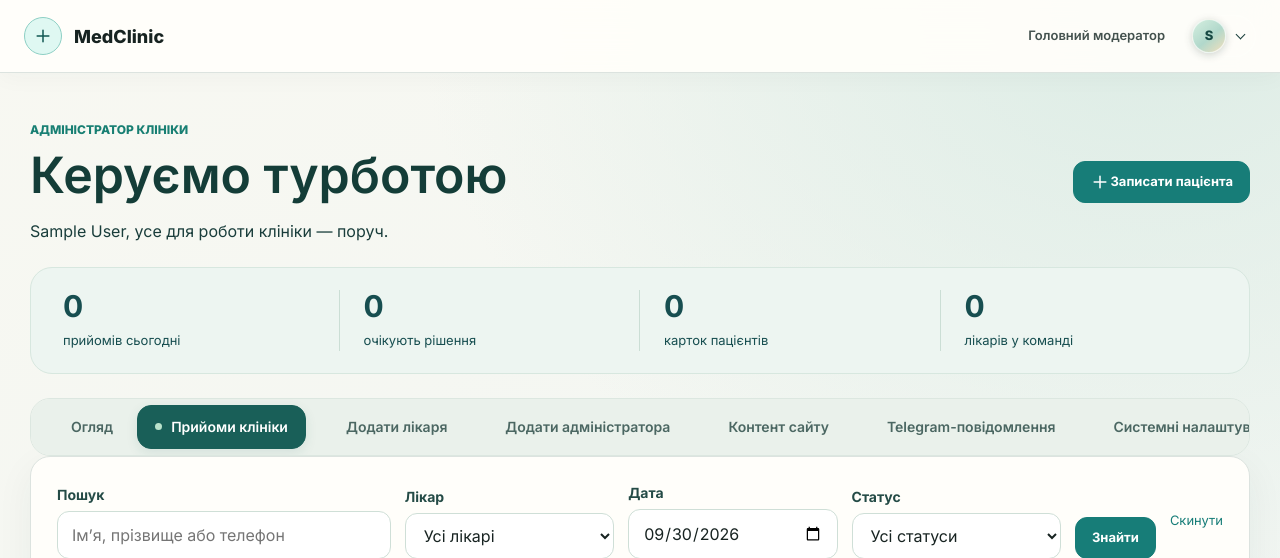
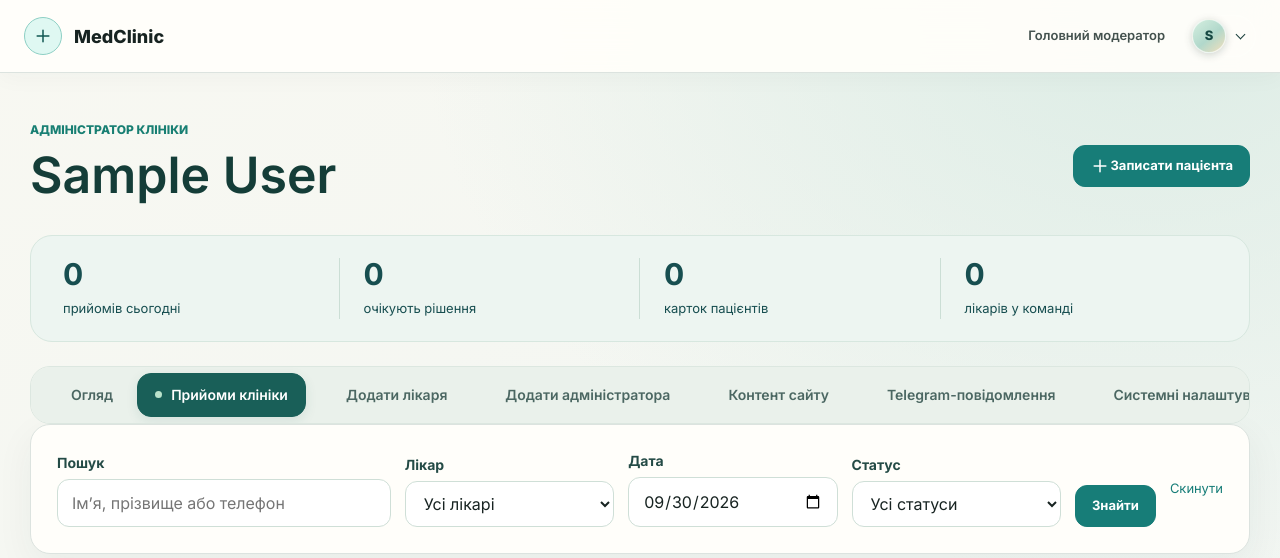
Before and after one commit to Anskillll/Vipuskna, a Django app: page /clinic/ in a window 1280 px wide. Shown: the top 558 px of the page. Run offline with Django 5.2, Linux system fonts and the light colour scheme; the visitor is signed in with stand-in values (Sample User, id 1); data comes from the database, SQL or seed files in the repository; data that the repository does not hold is empty.

Commit message:
Show clinic administrator name in dashboard

```diff
--- a/clinic/test_clinic_management.py
+++ b/clinic/test_clinic_management.py
@@ -38,7 +38,8 @@ class ClinicManagementTests(TestCase):
             with self.subTest(tab=tab):
                 response = self.client.get(reverse('clinic_dashboard'), {'tab': tab, 'date': self.date.isoformat()})
                 self.assertEqual(response.status_code, 200)
-                self.assertContains(response, 'Керуємо турботою')
+                self.assertContains(response, 'Олена Адміністратор')
+                self.assertNotContains(response, 'Керуємо турботою')
                 self.assertNotContains(response, 'Контент сайту')
         for name in ('home', 'admin_add_doctor', 'admin_telegram_broadcast', 'clinic_admin_profile', 'clinic_admin_password'):
             with self.subTest(page=name):
--- a/templates/clinic/clinic_dashboard.html
+++ b/templates/clinic/clinic_dashboard.html
@@ -3,7 +3,7 @@
 {% block content %}
 <div class="clinic-workspace">
   <header class="clinic-workspace-head">
-    <div><span class="patient-profile-label">Адміністратор клініки</span><h1 class="page-title">Керуємо турботою</h1><p class="muted">{{ user.get_full_name|default:user.username }}, усе для роботи клініки — поруч.</p></div>
+    <div><span class="patient-profile-label">Адміністратор клініки</span><h1 class="page-title">{{ user.get_full_name|default:user.username }}</h1></div>
     <a class="btn" href="{% url 'doctor_book_patient' %}{% if selected_doctor %}?doctor={{ selected_doctor }}{% endif %}">{% include 'clinic/_icon.html' with name='plus' %} Записати пацієнта</a>
   </header>
   <div class="clinic-metrics">
```
